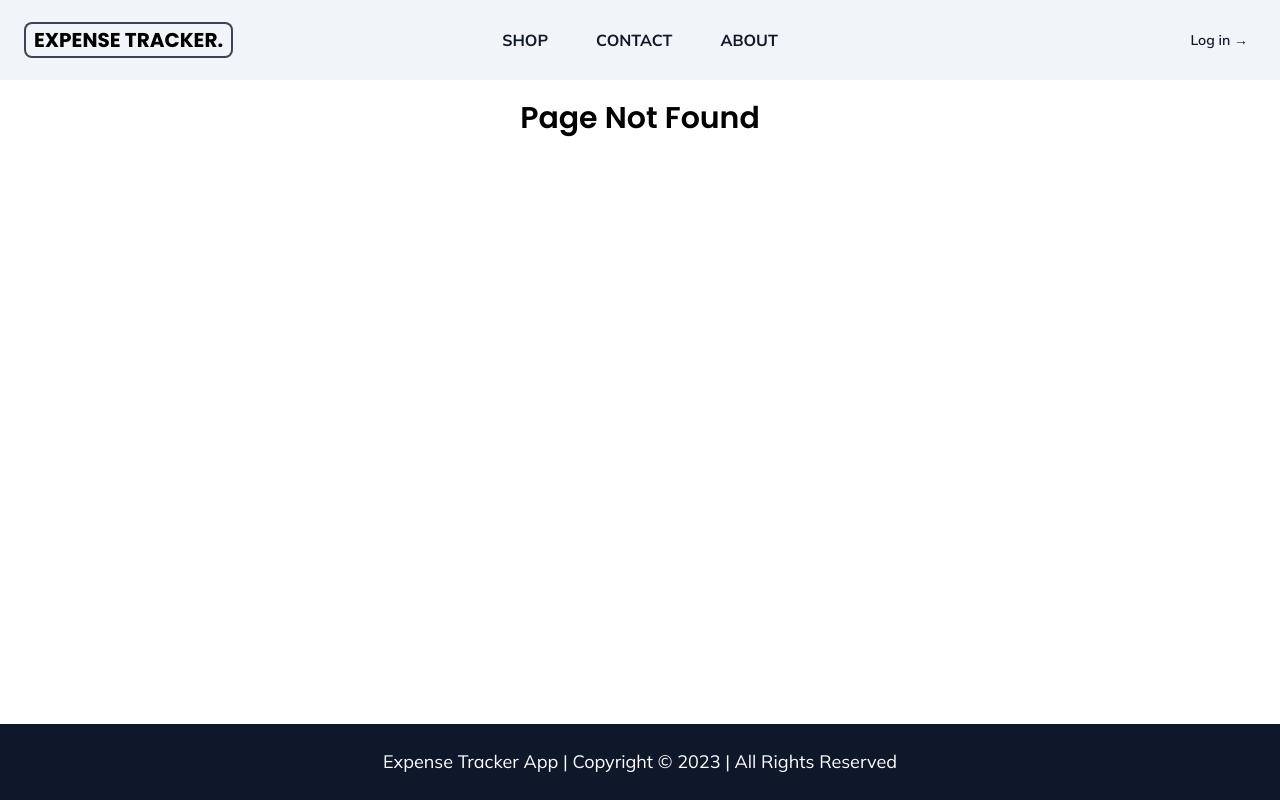
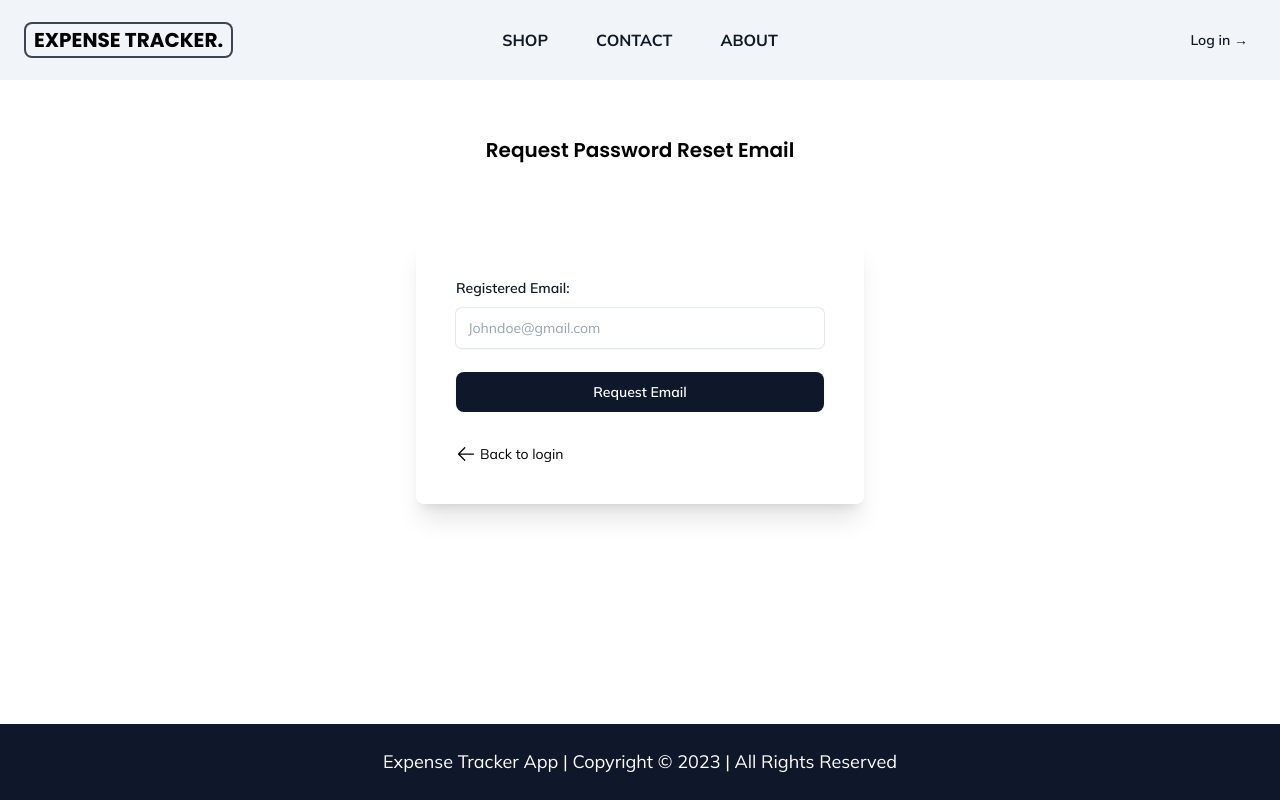
Before and after one commit to shubhamv387/ReactExpenseFullStackApp, a React (Vite) app: page /forgot-password in a window 1280 px wide. Before the commit this address had no page. Built offline with nearby package versions, Linux system fonts and the light colour scheme.

Commit message:
added forgot password resetting method

```diff
--- a/src/App.jsx
+++ b/src/App.jsx
@@ -12,6 +12,7 @@ import AuthContext from './store/auth-context';
 import UpdateProfile from './pages/profile/UpdateProfile';
 import Profile from './pages/profile/Profile';
 import NotFound from './pages/NotFound';
+import ForgotPassword from './pages/ForgotPassword';
 
 function App() {
   const authCtx = useContext(AuthContext);
@@ -40,6 +41,10 @@ function App() {
         <Route index element={<Home />} />
         <Route path='/login' element={<LoggedInRoute element={<Login />} />} />
         <Route
+          path='/forgot-password'
+          element={<LoggedInRoute element={<ForgotPassword />} />}
+        />
+        <Route
           path='/register'
           element={<LoggedInRoute element={<Register />} />}
         />
--- /dev/null
+++ b/src/pages/ForgotPassword.jsx
@@ -0,0 +1,84 @@
+import { useRef, useState } from 'react';
+import Input from '../components/UI/Input';
+import { sendPasswordResetEmail } from '../services/userServices';
+import { Link } from 'react-router-dom';
+import { ArrowLeftIcon } from '@heroicons/react/24/outline';
+
+const PasswordReset = () => {
+  const emailInputRef = useRef();
+
+  const [isLoading, setIsLoading] = useState(false);
+
+  const submitFormHandler = async (e) => {
+    e.preventDefault();
+
+    const enteredEmail = emailInputRef.current.value.trim();
+    if (enteredEmail.length < 1) return alert('Please enter valid email!');
+
+    setIsLoading(true);
+    try {
+      const { success } = await sendPasswordResetEmail(enteredEmail);
+
+      if (success) {
+        emailInputRef.current.value = '';
+        alert('email sent successfully!');
+      }
+      // else alert('Something went wrong!');
+    } catch (error) {
+      console.log(error);
+    } finally {
+      setIsLoading(false);
+    }
+  };
+
+  return (
+    <div className='flex flex-col gap-4 items-center justify-evenly container px-6 m-10 min-h-[50vh]'>
+      <h1 className='text-xl font-semibold inline-block'>
+        Request Password Reset Email
+      </h1>
+
+      <form
+        onSubmit={submitFormHandler}
+        className='w-full max-w-md mt-10 shadow-xl rounded-lg p-10'
+      >
+        <Input
+          label={'Registered Email:'}
+          input={{
+            type: 'email',
+            name: 'email',
+            ref: emailInputRef,
+            id: 'email',
+            placeholder: 'Johndoe@gmail.com',
+            required: true,
+          }}
+        />
+        <button
+          disabled={isLoading}
+          type='submit'
+          className='inline-flex justify-center rounded-lg text-sm font-semibold py-2.5 px-4 bg-slate-900 text-white hover:bg-slate-700 w-full disabled:bg-slate-700'
+        >
+          {!isLoading ? (
+            <span>Request Email</span>
+          ) : (
+            <>
+              <div className='h-5 w-5 mr-3 rounded-full animate-spin border-2 border-solid border-yellow-400 border-t-transparent' />
+              <span>Processing...</span>
+            </>
+          )}
+        </button>
+
+        <p className='mt-8 text-center max-w-fit'>
+          <Link
+            to='/login'
+            className='text-sm hover:text-blue-600 flex items-center justify-center gap-1 '
+          >
+            <ArrowLeftIcon width={20} height={20} />
+            <span>Back to login</span>
+          </Link>
+        </p>
+      </form>
+    </div>
+  );
+};
+
+export default PasswordReset;
--- a/src/pages/Login.jsx
+++ b/src/pages/Login.jsx
@@ -9,7 +9,7 @@ const Auth = () => {
   const authCtx = useContext(AuthContext);
   //   console.log(authCtx);
 
-  const [IsLoading, setIsLoading] = useState(false);
+  const [isLoading, setIsLoading] = useState(false);
 
   const emailInputRef = useRef();
   const passwordInputRef = useRef();
@@ -98,18 +98,22 @@ const Auth = () => {
             }}
           />
 
-          {!IsLoading ? (
-            <button
-              type='submit'
-              className='inline-flex justify-center rounded-lg text-sm font-semibold py-2.5 px-4 bg-slate-900 text-white hover:bg-slate-700 w-full'
-            >
+          <button
+            disabled={isLoading}
+            type='submit'
+            className='inline-flex justify-center rounded-lg text-sm font-semibold py-2.5 px-4 bg-slate-900 text-white hover:bg-slate-700 w-full disabled:bg-slate-700'
+          >
+            {!isLoading ? (
               <span>Log in to account</span>
-            </button>
-          ) : (
-            <h5 className='text-xl font-bold p-[6px]'>Sending Request...</h5>
-          )}
+            ) : (
+              <>
+                <div className='h-5 w-5 mr-3 rounded-full animate-spin border-2 border-solid border-yellow-400 border-t-transparent' />
+                <span>Sending Request...</span>
+              </>
+            )}
+          </button>
           <p className='mt-8 text-center'>
-            <Link to='/' className='text-sm hover:underline'>
+            <Link to='/forgot-password' className='text-sm hover:underline'>
               Forgot password?
             </Link>
           </p>
--- a/src/pages/NotFound.jsx
+++ b/src/pages/NotFound.jsx
@@ -1,5 +1,30 @@
+import { Link } from 'react-router-dom';
+
 const NotFound = () => {
-  return <h1 className='text-3xl font-semibold mt-5'>Page Not Found</h1>;
+  return (
+    <div className='grid min-h-[60vh] place-items-center bg-white px-6 py-24 sm:py-32 lg:px-8'>
+      <div className='text-center'>
+        <p className='text-base font-semibold text-indigo-600'>404</p>
+        <h1 className='mt-4 text-3xl font-bold tracking-tight text-gray-900 sm:text-5xl'>
+          Page not found
+        </h1>
+        <p className='mt-6 text-base leading-7 text-gray-600'>
+          Sorry, we couldn&apos;t find the page you&apos;re looking for.
+        </p>
+        <div className='mt-10 flex items-center justify-center gap-x-6'>
+          <Link
+            to='/'
+            className='rounded-md bg-indigo-600 px-3.5 py-2.5 text-sm font-semibold text-white shadow-sm hover:bg-indigo-500 focus-visible:outline focus-visible:outline-2 focus-visible:outline-offset-2 focus-visible:outline-indigo-600'
+          >
+            Go back home
+          </Link>
+          <Link to='/contact' className='text-sm font-semibold text-gray-900'>
+            Contact support <span aria-hidden='true'>&rarr;</span>
+          </Link>
+        </div>
+      </div>
+    </div>
+  );
 };
 
 export default NotFound;
--- a/src/pages/Register.jsx
+++ b/src/pages/Register.jsx
@@ -127,16 +127,20 @@ const Auth = () => {
               ref: confirmPassInputRef,
             }}
           />
-          {!isLoading ? (
-            <button
-              type='submit'
-              className='inline-flex justify-center rounded-lg text-sm font-semibold py-2.5 px-4 bg-slate-900 text-white hover:bg-slate-700 w-full'
-            >
+          <button
+            disabled={isLoading}
+            type='submit'
+            className='inline-flex justify-center rounded-lg text-sm font-semibold py-2.5 px-4 bg-slate-900 text-white hover:bg-slate-700 w-full disabled:bg-slate-700'
+          >
+            {!isLoading ? (
               <span>Create a new account</span>
-            </button>
-          ) : (
-            <h5 className='text-xl font-bold p-[6px]'>Sending Request...</h5>
-          )}
+            ) : (
+              <>
+                <div className='h-5 w-5 mr-3 rounded-full animate-spin border-2 border-solid border-yellow-400 border-t-transparent' />
+                <span>Processing...</span>
+              </>
+            )}
+          </button>
         </form>
       </div>
       <div className='relative shrink-0'>
--- a/src/services/userServices.jsx
+++ b/src/services/userServices.jsx
@@ -71,6 +71,26 @@ export const sendEmailVerificationCode = async (token) => {
   }
 };
 
+export const sendPasswordResetEmail = async (email) => {
+  try {
+    const { data } = await axios.post(
+      `https://identitytoolkit.googleapis.com/v1/accounts:sendOobCode?key=${
+        import.meta.env.VITE_FIREBASE_API_KEY
+      }`,
+      { requestType: 'PASSWORD_RESET', email: email }
+    );
+
+    // console.log(data);
+
+    return { success: true, data };
+  } catch (error) {
+    const errMsg = error.response.data.error.message || error.message;
+    alert(errMsg);
+    console.log(error);
+    return { success: false, errMsg };
+  }
+};
+
 // export const verifyEmail = async (code) => {
 //   try {
 //     const { data } = await axios.post(
```
